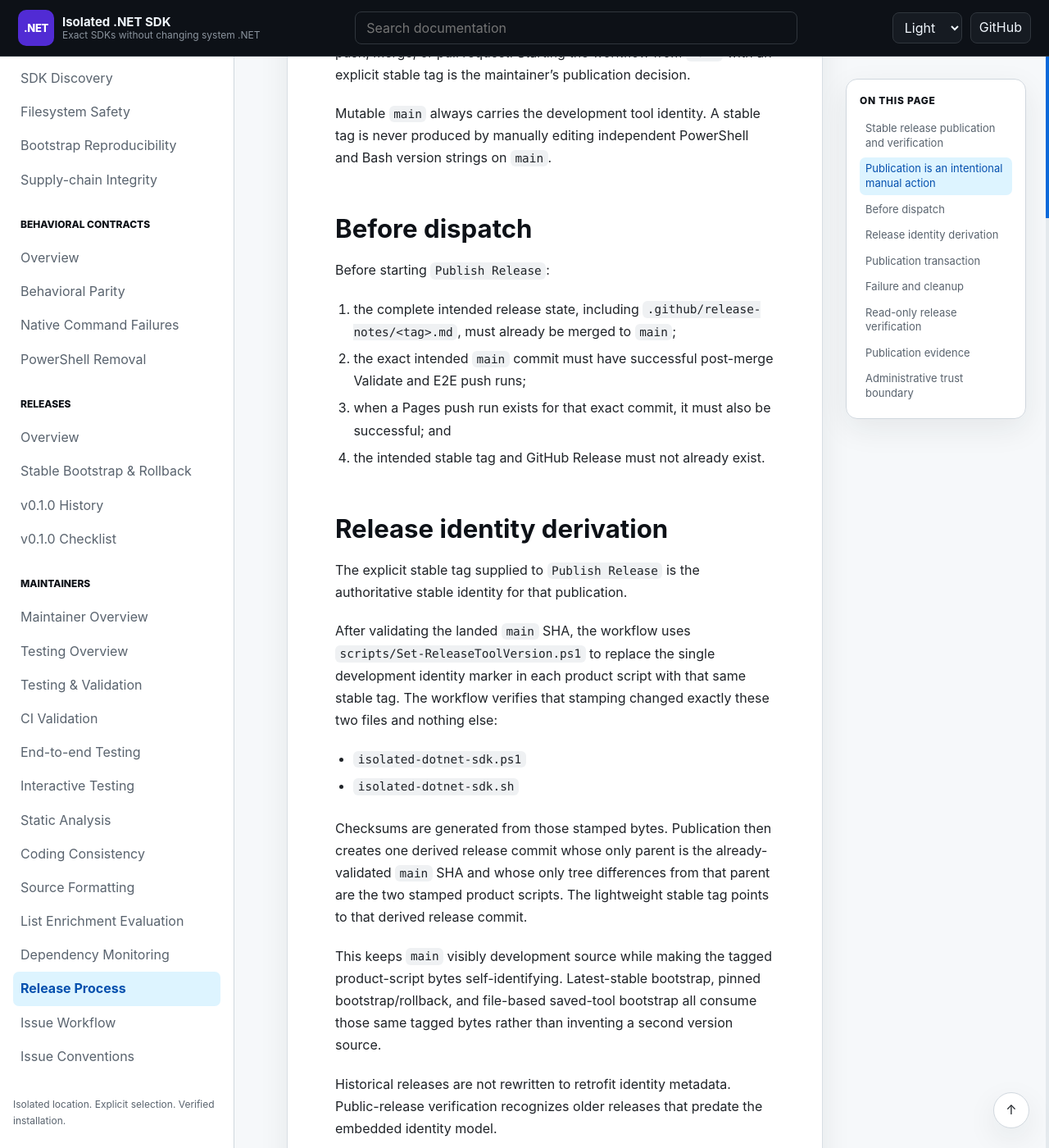
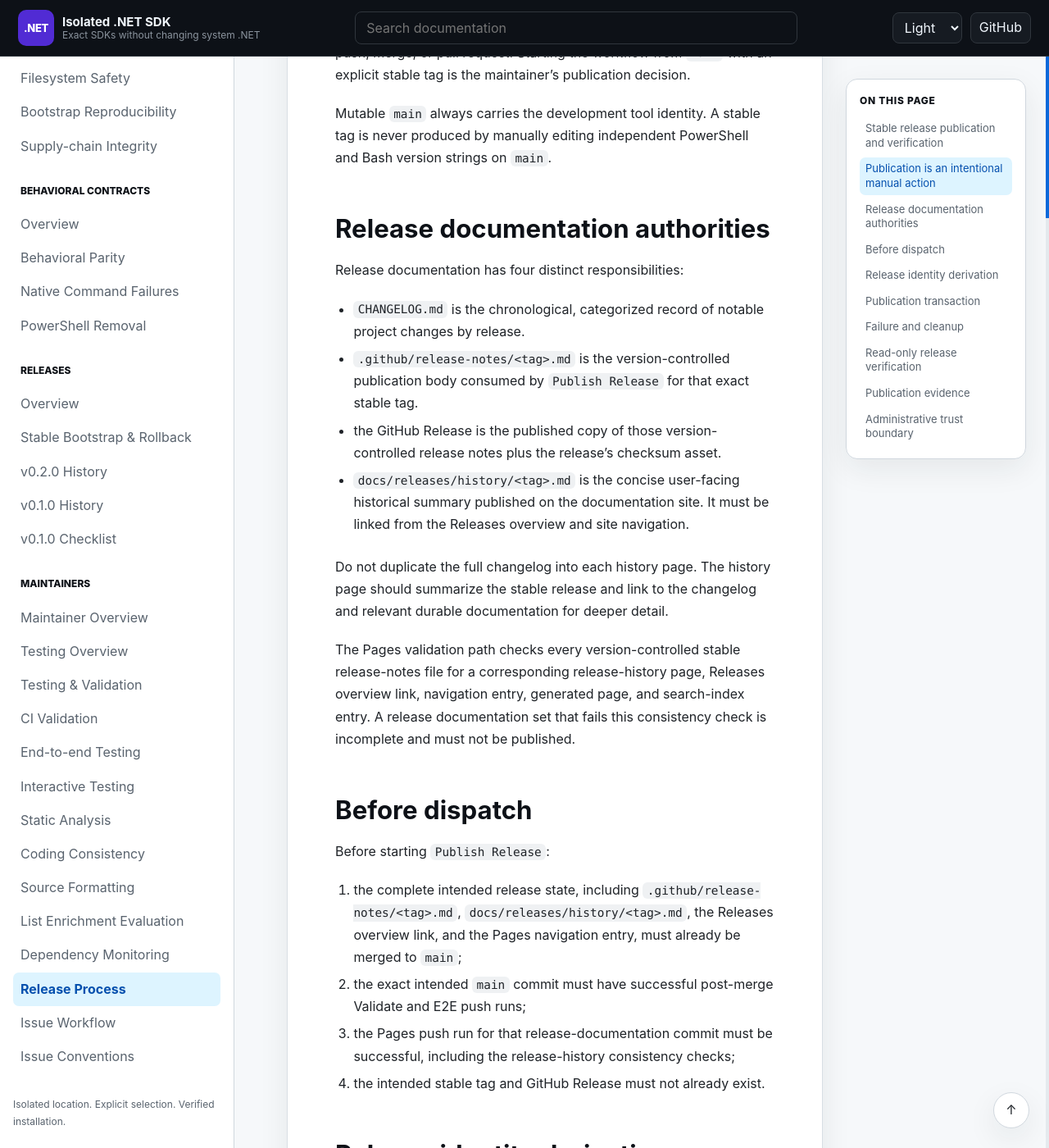
Before and after one commit to infoconex/isolated-dotnet-sdk, a Jekyll site: the page built from docs/maintainers/releases/release-process.md, in a window 1280 px wide and 1400 px high, scrolled down 726 px. Shown: the whole window at 82% size. Built offline with Jekyll 4.4.1, drawn with Linux system fonts in a browser that asks for light colours; our own code applies the rules of GitHub Pages for plain Markdown files; some of the changed text lies outside the part shown.

Commit message:
docs: add v0.2.0 release history (#129)

```diff
--- a/_data/navigation.yml
+++ b/_data/navigation.yml
@@ -70,6 +70,8 @@
       path: docs/releases/README.md
     - title: Stable Bootstrap & Rollback
       path: docs/releases/stable-bootstrap.md
+    - title: v0.2.0 History
+      path: docs/releases/history/v0.2.0.md
     - title: v0.1.0 History
       path: docs/releases/history/v0.1.0.md
     - title: v0.1.0 Checklist
--- a/docs/maintainers/releases/release-process.md
+++ b/docs/maintainers/releases/release-process.md
@@ -10,13 +10,26 @@ Stable releases are published through the manually triggered [`Publish Release`]
 
 Mutable `main` always carries the development tool identity. A stable tag is never produced by manually editing independent PowerShell and Bash version strings on `main`.
 
+## Release documentation authorities
+
+Release documentation has four distinct responsibilities:
+
+- `CHANGELOG.md` is the chronological, categorized record of notable project changes by release.
+- `.github/release-notes/<tag>.md` is the version-controlled publication body consumed by `Publish Release` for that exact stable tag.
+- the GitHub Release is the published copy of those version-controlled release notes plus the release's checksum asset.
+- `docs/releases/history/<tag>.md` is the concise user-facing historical summary published on the documentation site. It must be linked from the Releases overview and site navigation.
+
+Do not duplicate the full changelog into each history page. The history page should summarize the stable release and link to the changelog and relevant durable documentation for deeper detail.
+
+The Pages validation path checks every version-controlled stable release-notes file for a corresponding release-history page, Releases overview link, navigation entry, generated page, and search-index entry. A release documentation set that fails this consistency check is incomplete and must not be published.
+
 ## Before dispatch
 
 Before starting `Publish Release`:
 
-1. the complete intended release state, including `.github/release-notes/<tag>.md`, must already be merged to `main`;
+1. the complete intended release state, including `.github/release-notes/<tag>.md`, `docs/releases/history/<tag>.md`, the Releases overview link, and the Pages navigation entry, must already be merged to `main`;
 2. the exact intended `main` commit must have successful post-merge Validate and E2E push runs;
-3. when a Pages push run exists for that exact commit, it must also be successful; and
+3. the Pages push run for that release-documentation commit must be successful, including the release-history consistency checks;
 4. the intended stable tag and GitHub Release must not already exist.
 
 ## Release identity derivation
@@ -84,6 +97,8 @@ This verification is independently rerunnable without asking a maintainer to dup
 
 The publication workflow records the published release URL, validated `main` commit SHA, derived release commit SHA, checksum-manifest SHA-256, both script SHA-256 values, and final manifest in the workflow summary. Retain that evidence as the publication record together with the landed Validate/E2E/Pages evidence required by the release issue.
 
+The completed release record should also leave the corresponding user-facing history page discoverable from the Releases overview and Pages navigation.
+
 ## Administrative trust boundary
 
 Repository-level immutable releases are intentionally not required. Maintainers retain the ability to retire or delete prior releases through normal GitHub administration.
```
Also changed, not shown: docs/releases/README.md (+6 -4 lines), docs/releases/history/v0.2.0.md (added, +30 -0 lines), .github/workflows/pages.yml.
